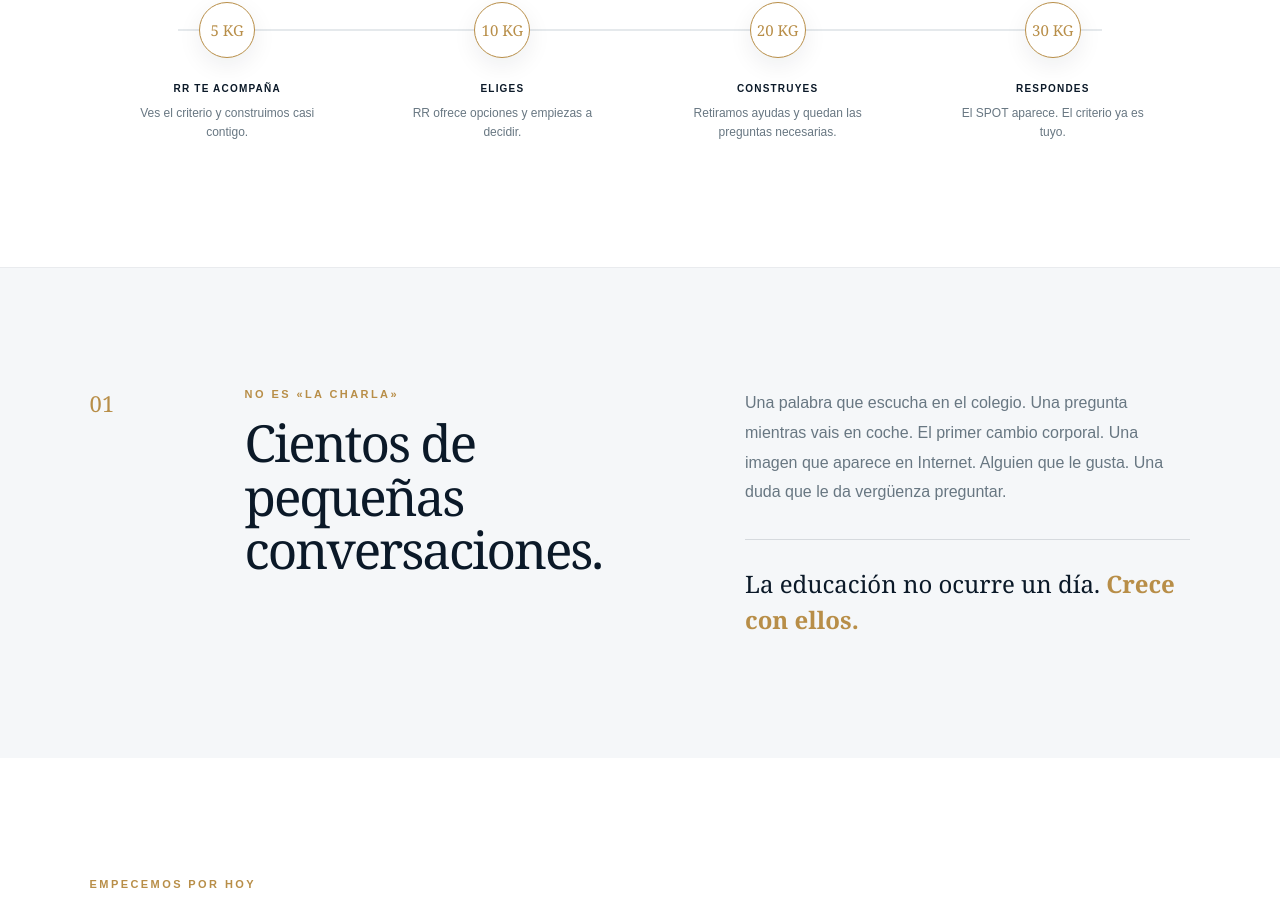
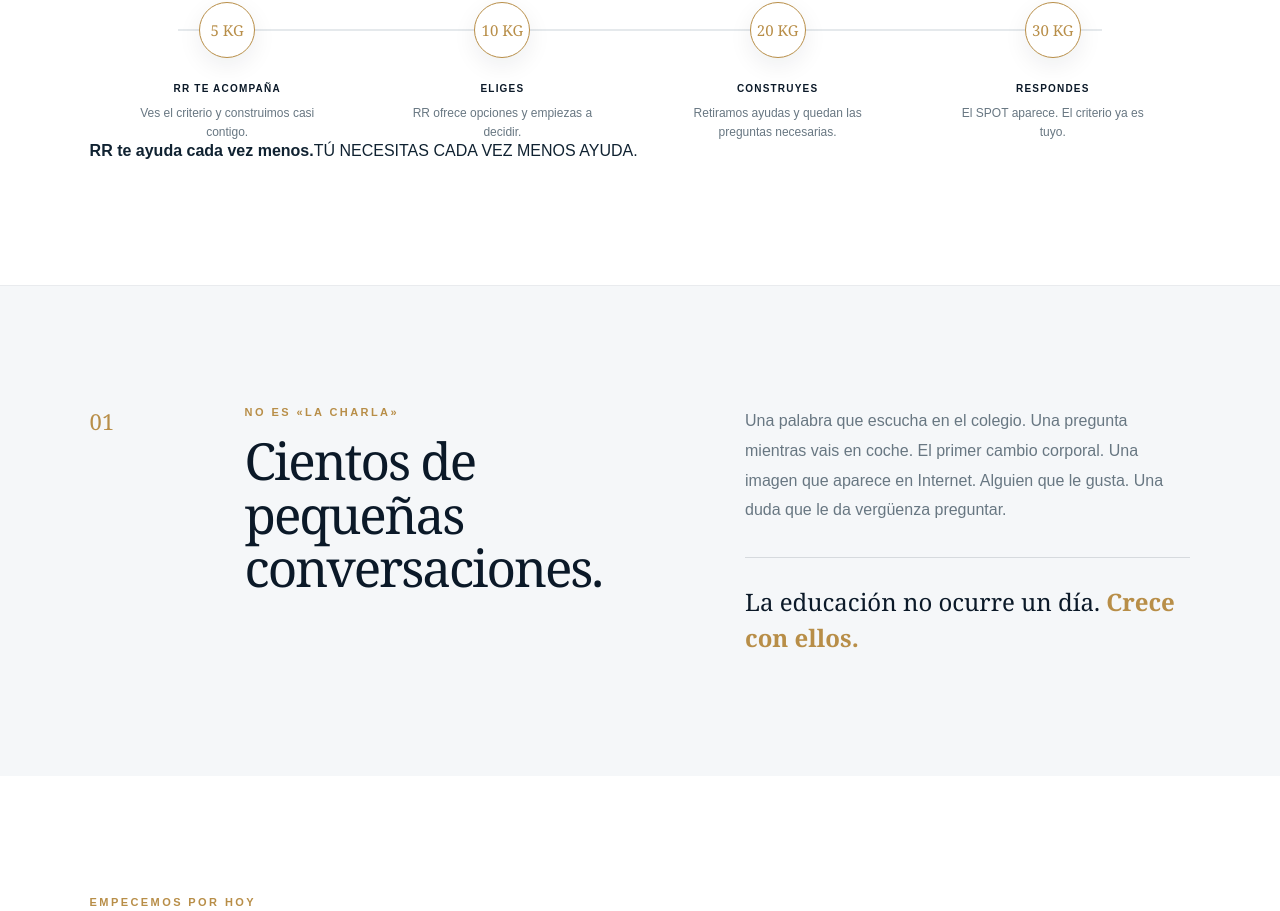
Before and after one commit to elpozo84/rr-crecer, a Next.js app: page / in a window 1280 px wide. Shown: the part 2605-3516 px from the top of the page. Built offline with nearby package versions, Linux system fonts and the light colour scheme.

Commit message:
Update page.js

```diff
--- a/app/page.js
+++ b/app/page.js
@@ -199,6 +199,11 @@ export default function Home() {
               </div>
             ))}
           </div>
+
+          <div className="premiumKgClosing">
+            <strong>RR te ayuda cada vez menos.</strong>
+            <span>TÚ NECESITAS CADA VEZ MENOS AYUDA.</span>
+          </div>
         </div>
       </section>
 
```
